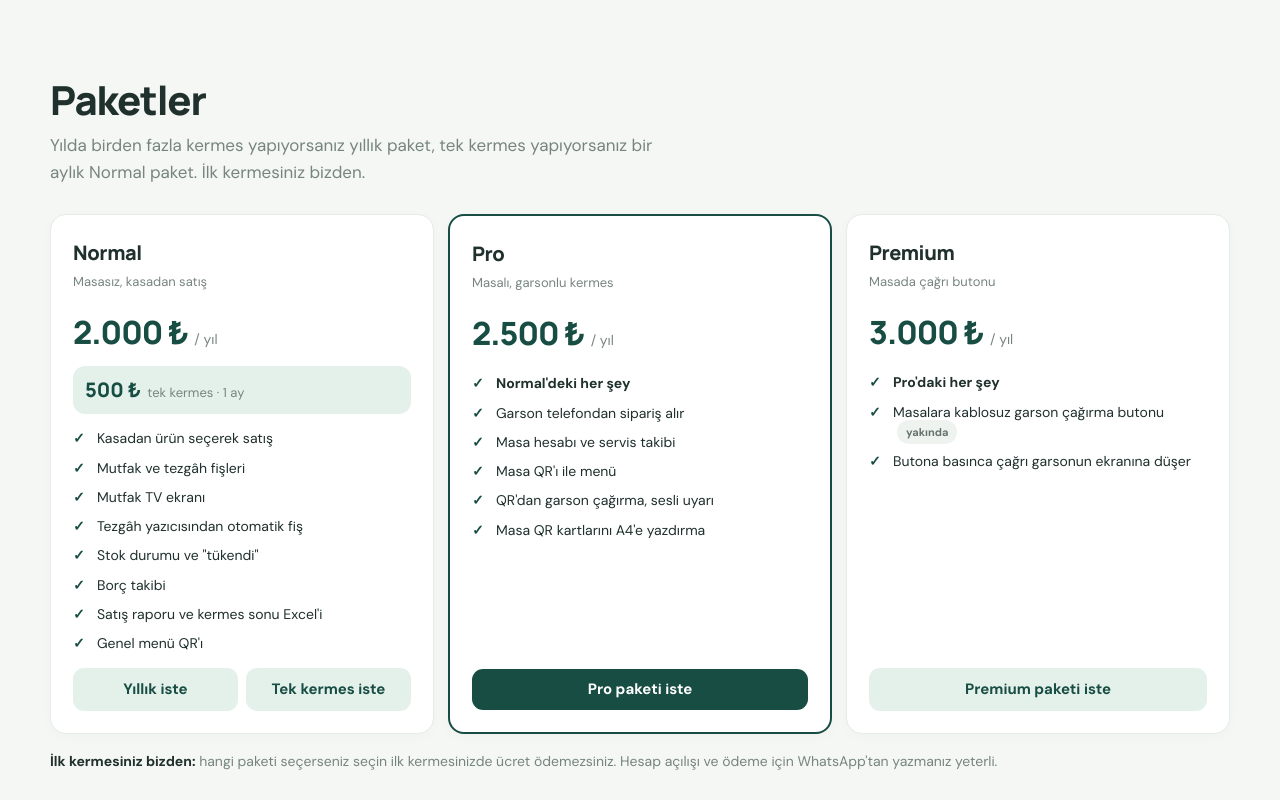
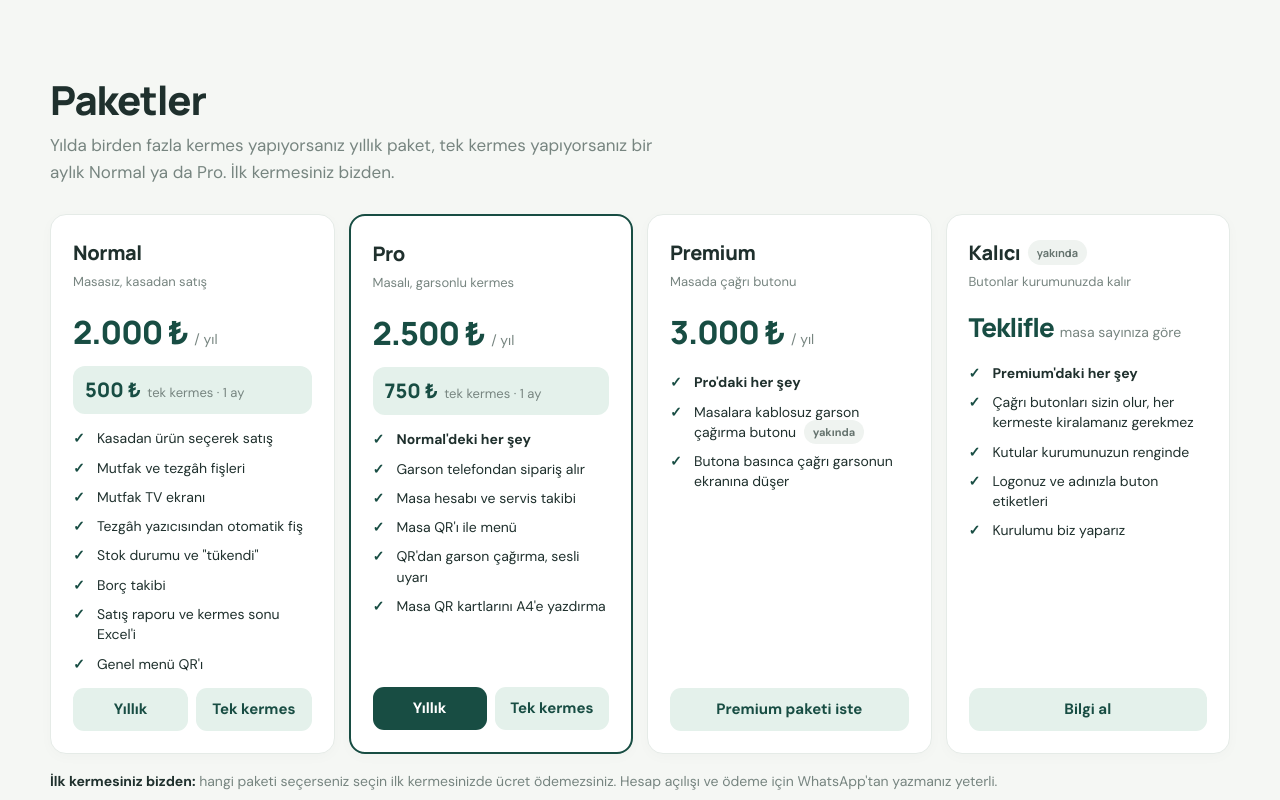
Before and after one commit to youngmoon580-alt/kermes-uygulama, a plain HTML site: page index.html in a window 1280 px wide. Shown: the part 2860-3660 px from the top of the page. Drawn offline with Linux system fonts and the light colour scheme.

Commit message:
Paketler: Pro tek kermes 750 ₺ ve Kalıcı sistem (yakında)
Co-Authored-By: Claude Opus 5.5 <noreply@anthropic.com>
Claude-Session: https://claude.ai/code/session_019ccpAvJocP13joDKQgfpp3

```diff
--- a/index.html
+++ b/index.html
@@ -147,7 +147,10 @@ section{scroll-margin-top:84px}
 .monitor img{border-radius:9px}
 
 /* özellikler */
-.paketler{display:grid;grid-template-columns:repeat(3,1fr);gap:14px;align-items:stretch}
+.paketler{display:grid;grid-template-columns:repeat(4,minmax(0,1fr));gap:14px;align-items:stretch}
+.paket-bas h3 .badge{font-size:11px;letter-spacing:0;vertical-align:3px;margin-left:4px}
+.paket-fiyat strong.paket-teklif{font-size:26px}
+@media(max-width:1100px){.paketler{grid-template-columns:repeat(2,minmax(0,1fr))}}
 .paket{display:flex;flex-direction:column;gap:14px;padding:22px}
 .paket-one{border:2px solid var(--green)}
 .paket-bas h3{font-size:20px;font-weight:800;letter-spacing:-.4px}
@@ -357,7 +360,7 @@ footer a{color:var(--green);font-weight:600}
 <section class="bolum" id="paketler">
   <div class="wrap">
     <div class="page-heading">
-      <div><h2>Paketler</h2><p>Yılda birden fazla kermes yapıyorsanız yıllık paket, tek kermes yapıyorsanız bir aylık Normal paket. İlk kermesiniz bizden.</p></div>
+      <div><h2>Paketler</h2><p>Yılda birden fazla kermes yapıyorsanız yıllık paket, tek kermes yapıyorsanız bir aylık Normal ya da Pro. İlk kermesiniz bizden.</p></div>
     </div>
     <div class="paketler">
       <div class="panel paket">
@@ -375,13 +378,14 @@ footer a{color:var(--green);font-weight:600}
           <li>Genel menü QR'ı</li>
         </ul>
         <div class="paket-btnlar">
-          <a class="btn paket-btn" data-wa data-paket="Normal (yıllık)" href="#iletisim">Yıllık iste</a>
-          <a class="btn paket-btn" data-wa data-paket="Normal (tek kermes)" href="#iletisim">Tek kermes iste</a>
+          <a class="btn paket-btn" data-wa data-paket="Normal (yıllık)" href="#iletisim">Yıllık</a>
+          <a class="btn paket-btn" data-wa data-paket="Normal (tek kermes)" href="#iletisim">Tek kermes</a>
         </div>
       </div>
       <div class="panel paket paket-one">
         <div class="paket-bas"><h3>Pro</h3><span class="paket-kim">Masalı, garsonlu kermes</span></div>
         <div class="paket-fiyat"><strong>2.500 ₺</strong><span>/ yıl</span></div>
+        <div class="paket-tek"><strong>750 ₺</strong><span>tek kermes · 1 ay</span></div>
         <ul class="paket-liste">
           <li class="paket-ust">Normal'deki her şey</li>
           <li>Garson telefondan sipariş alır</li>
@@ -390,7 +394,10 @@ footer a{color:var(--green);font-weight:600}
           <li>QR'dan garson çağırma, sesli uyarı</li>
           <li>Masa QR kartlarını A4'e yazdırma</li>
         </ul>
-        <a class="btn primary paket-btn" data-wa data-paket="Pro" href="#iletisim">Pro paketi iste</a>
+        <div class="paket-btnlar">
+          <a class="btn primary paket-btn" data-wa data-paket="Pro (yıllık)" href="#iletisim">Yıllık</a>
+          <a class="btn paket-btn" data-wa data-paket="Pro (tek kermes)" href="#iletisim">Tek kermes</a>
+        </div>
       </div>
       <div class="panel paket">
         <div class="paket-bas"><h3>Premium</h3><span class="paket-kim">Masada çağrı butonu</span></div>
@@ -401,6 +408,18 @@ footer a{color:var(--green);font-weight:600}
           <li>Butona basınca çağrı garsonun ekranına düşer</li>
         </ul>
         <a class="btn paket-btn" data-wa data-paket="Premium" href="#iletisim">Premium paketi iste</a>
+      </div>
+      <div class="panel paket paket-kalici">
+        <div class="paket-bas"><h3>Kalıcı <span class="badge">yakında</span></h3><span class="paket-kim">Butonlar kurumunuzda kalır</span></div>
+        <div class="paket-fiyat"><strong class="paket-teklif">Teklifle</strong><span>masa sayınıza göre</span></div>
+        <ul class="paket-liste">
+          <li class="paket-ust">Premium'daki her şey</li>
+          <li>Çağrı butonları sizin olur, her kermeste kiralamanız gerekmez</li>
+          <li>Kutular kurumunuzun renginde</li>
+          <li>Logonuz ve adınızla buton etiketleri</li>
+          <li>Kurulumu biz yaparız</li>
+        </ul>
+        <a class="btn paket-btn" data-wa data-paket="Kalıcı sistem" href="#iletisim">Bilgi al</a>
       </div>
     </div>
     <p class="paket-not"><b>İlk kermesiniz bizden:</b> hangi paketi seçerseniz seçin ilk kermesinizde ücret ödemezsiniz. Hesap açılışı ve ödeme için WhatsApp'tan yazmanız yeterli.</p>
```
